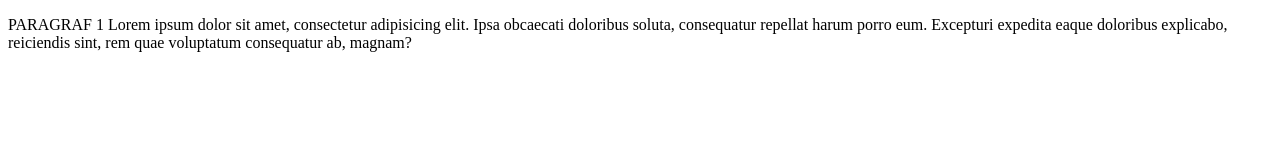
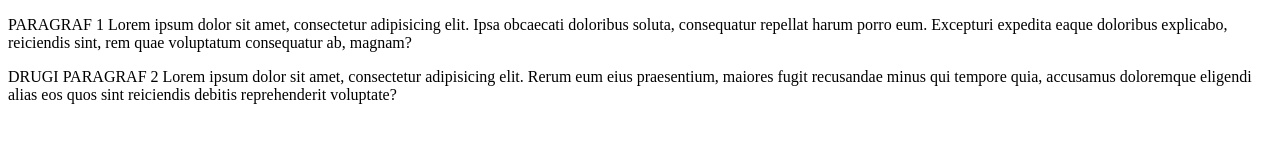
Before and after one commit to 5piotrlew/test, a plain HTML site: page index.html in a window 1280 px wide. Drawn offline with Linux system fonts and the light colour scheme.

Commit message:
drugi paragraf

```diff
--- a/index.html
+++ b/index.html
@@ -6,5 +6,6 @@
 </head>
 <body>
     <p>PARAGRAF 1 Lorem ipsum dolor sit amet, consectetur adipisicing elit. Ipsa obcaecati doloribus soluta, consequatur repellat harum porro eum. Excepturi expedita eaque doloribus explicabo, reiciendis sint, rem quae voluptatum consequatur ab, magnam?</p>
+    <p>DRUGI PARAGRAF 2 Lorem ipsum dolor sit amet, consectetur adipisicing elit. Rerum eum eius praesentium, maiores fugit recusandae minus qui tempore quia, accusamus doloremque eligendi alias eos quos sint reiciendis debitis reprehenderit voluptate?</p>
 </body>
 </html>
```
